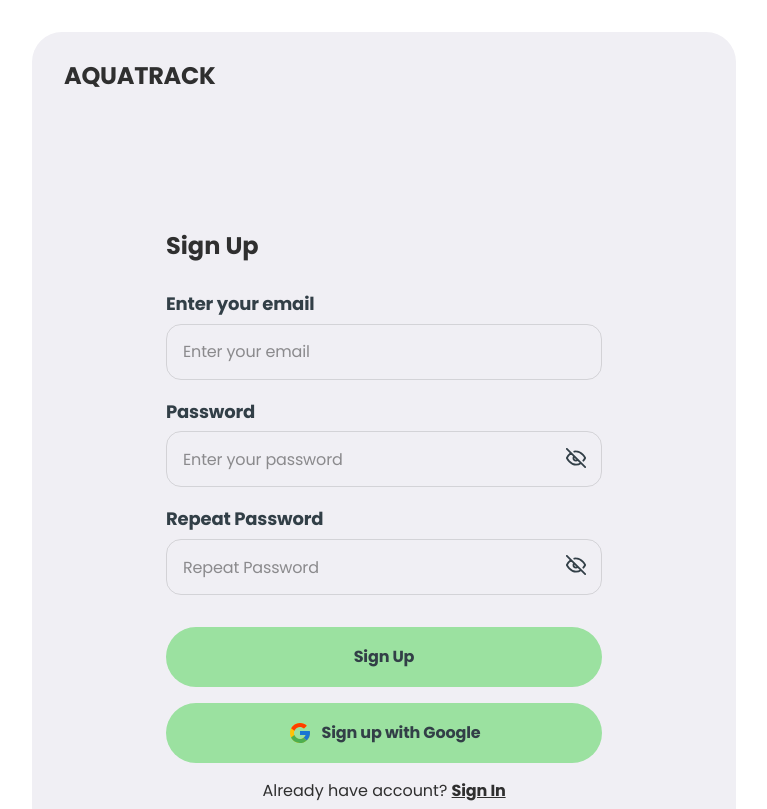
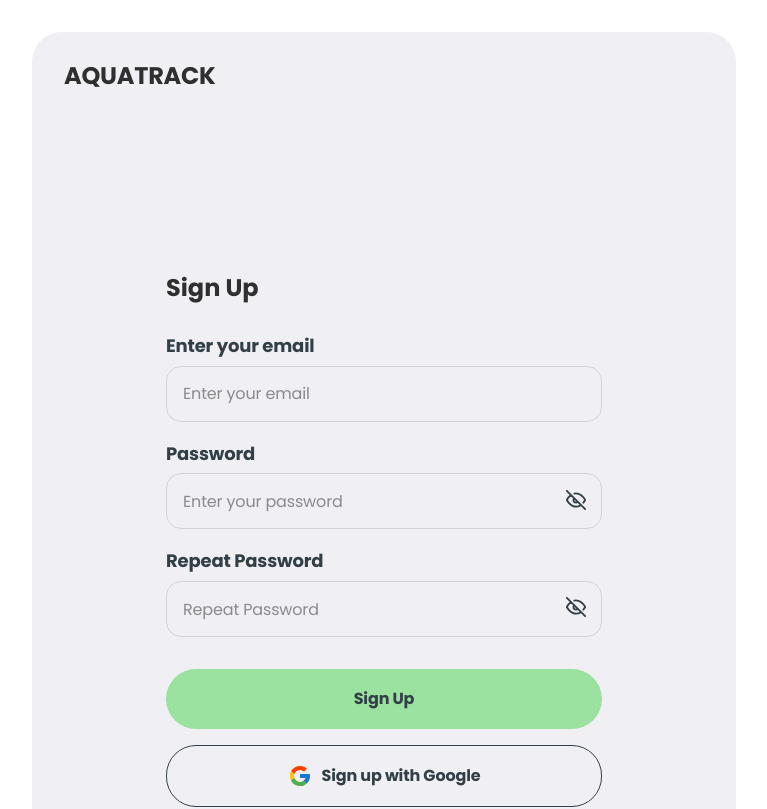
Before and after one commit to VPresich/aqua-react, a React (Vite) app: page /signup in a window 1280 px wide. Shown: the top 809 px of the page, without its empty margins (256-1023 px from the left). Built offline with nearby package versions, Linux system fonts and the light colour scheme; no server answers.

Commit message:
Added signin operation

```diff
--- a/src/components/GoogleButton/GoogleButton.jsx
+++ b/src/components/GoogleButton/GoogleButton.jsx
@@ -14,7 +14,6 @@ export default function GoogleButton({ text = "googleButton.googleInBtn" }) {
     dispatch(fetchOAuthUrl())
       .unwrap()
       .then((response) => {
-        // console.log("OAuth URL fetched successfully:", response.data.url);
         if (response.data.url) window.location.assign(response.data.url);
       })
       .catch((error) => {
@@ -24,13 +23,9 @@ export default function GoogleButton({ text = "googleButton.googleInBtn" }) {
 
   return (
     <React.Fragment>
-      <button
-        type="button"
-        onClick={googleLoginClick}
-        className={s.googleButton}
-      >
-        <FcGoogle className={s.googleIcon} />
-        <span className={s.googleText}>{t(text)}</span>
+      <button type="button" onClick={googleLoginClick} className={s.button}>
+        <FcGoogle className={s.icon} />
+        <span className={s.text}>{t(text)}</span>
       </button>
     </React.Fragment>
   );
--- a/src/components/GoogleButton/GoogleButton.module.css
+++ b/src/components/GoogleButton/GoogleButton.module.css
@@ -1,4 +1,4 @@
-.googleButton {
+.button {
   display: flex;
   align-items: center;
   justify-content: center;
@@ -10,15 +10,19 @@
   line-height: 18px;
   letter-spacing: -0.01em;
   color: var(--color-darkblue);
-  background-color: var(--color-lightgreen);
-  transition: background-color 0.5s;
+  border: 1.5px solid var(--color-darkblue);
+  background-color: transparent;
+  transition: background-color var(--animation), color var(--animation),
+    border-color var(--animation);
 }
 
-.googleButton:hover {
-  background-color: var(--color-lightgreenhover);
+.button:hover {
+  background-color: transparent;
+  color: var(--color-lightgreenhover);
+  border-color: var(--color-lightgreenhover);
 }
 
-.googleIcon {
+.icon {
   font-size: 24px;
 }
 
@@ -27,7 +31,7 @@
 }
 
 @media (min-width: 768px) {
-  .googleButton {
+  .button {
     padding: 18px;
     font-size: 16px;
     line-height: 24px;
--- a/src/components/SigninForm/SigninForm.jsx
+++ b/src/components/SigninForm/SigninForm.jsx
@@ -1,97 +1,164 @@
-import { useTranslation } from "react-i18next";
-import { useDispatch } from "react-redux";
-import { useState } from "react";
-import { useForm } from "react-hook-form";
+// import { useTranslation } from "react-i18next";
+// import { useDispatch } from "react-redux";
+// import { useState } from "react";
+// import { useForm } from "react-hook-form";
+// import { yupResolver } from "@hookform/resolvers/yup";
+// import * as Yup from "yup";
+// import InputField from "../InputField/InputField";
+// import PasswordField from "../PasswordField/PasswordField";
+// import FormFooter from "../FormFooter/FormFooter";
+// import GoogleButton from "../GoogleButton/GoogleButton";
+// import { signIn } from "../../redux/user/userOps";
+
+// import s from "./SigninForm.module.css";
+// export default function SigninForm() {
+//   const dispatch = useDispatch();
+//   const { t } = useTranslation();
+//   const [serverError, setServerError] = useState("");
+//   const validationSchema = createValidationSchema(t);
+//   const {
+//     register,
+//     handleSubmit,
+//     reset,
+//     formState: { errors },
+//   } = useForm({
+//     resolver: yupResolver(validationSchema),
+//   });
+
+//   const onSubmit = async (data) => {
+//     try {
+//       await dispatch(signIn(data)).unwrap();
+//       reset();
+//       setServerError("");
+//     } catch (error) {
+//       console.error("Sign in error:", error);
+//       setServerError(
+//         error.message ||
+//           "Please check your password and account name and try again."
+//       );
+//     }
+//   };
+
+//   return (
+//     <div className={s.SignInContainer}>
+//       <form className={s.form} onSubmit={handleSubmit(onSubmit)} noValidate>
+//         <h2 className={s.signInTitle}>{t("signInPage.signIn")}</h2>
+//         <InputField
+//           id="email"
+//           label={t("signInPage.email")}
+//           type="email"
+//           placeholder={t("signInPage.emailPlaceholder")}
+//           error={errors.email?.message}
+//           register={register("email")}
+//         />
+//         <PasswordField
+//           id="password"
+//           label={t("signInPage.password")}
+//           placeholder={t("signInPage.passwordPlaceholder")}
+//           error={errors.password?.message}
+//           register={register("password")}
+//         />
+//         {serverError && <p className={s.error}>{serverError}</p>}
+//         <button type="submit" className={s.button}>
+//           {t("signInPage.signIn")}
+//         </button>
+//         <GoogleButton />
+//         <FormFooter
+//           text={t("signInPage.dontAccount")}
+//           linkText={t("signInPage.signUp")}
+//           linkHref="/signup"
+//         />
+//         <FormFooter
+//           text={t("signInPage.forgotPassword")}
+//           linkText={t("signInPage.renew")}
+//           linkHref="/reset-pwd"
+//         />
+//       </form>
+//     </div>
+//   );
+// }
+
+import { useForm, FormProvider, Controller } from "react-hook-form";
 import { yupResolver } from "@hookform/resolvers/yup";
-import * as Yup from "yup";
-import InputField from "../InputField/InputField";
-import PasswordField from "../PasswordField/PasswordField";
+import Input from "../Input/Input";
 import FormFooter from "../FormFooter/FormFooter";
 import GoogleButton from "../GoogleButton/GoogleButton";
-import { signIn } from "../../redux/user/userOps";
+import { signinFormSchema } from "../../helpers/formsValidation/siginFormSchema";
+import { useTranslation } from "react-i18next";
+import { errNotify } from "../../helpers/notification";
+import css from "./SigninForm.module.css";
 
-import s from "./SigninForm.module.css";
+export default function SigninForm({ handleSignin }) {
+  const { t } = useTranslation();
 
-const createValidationSchema = (t) =>
-  Yup.object().shape({
-    email: Yup.string()
-      .email(t("signInPage.emailSpanError")) // "Invalid email address"
-      .matches(
-        /^[a-zA-Z0-9._%+-]+@[a-zA-Z0-9.-]+\.[a-zA-Z]{2,}$/,
-        t("validation.emailValid") // "Email must be a valid address"
-      )
-      .min(5, t("validation.emailShort")) // "Email is too short"
-      .max(50, t("validation.emailLong")) // "Email is too long"
-      .required(t("validation.emailRequired")), // "Email is required"
-    password: Yup.string()
-      .min(8, t("signInPage.passwordSpanError")) // "Password is too short"
-      .max(50, t("validation.passwordLong"))
-      .required(t("validation.passwordRequired")), // "Password is required"
+  const methods = useForm({
+    resolver: yupResolver(signinFormSchema(t)),
+    defaultValues: {
+      email: "",
+      password: "",
+    },
   });
 
-export default function SigninForm() {
-  const dispatch = useDispatch();
-  const { t } = useTranslation();
-  const [serverError, setServerError] = useState("");
-  const validationSchema = createValidationSchema(t);
-  const {
-    register,
-    handleSubmit,
-    reset,
-    formState: { errors },
-  } = useForm({
-    resolver: yupResolver(validationSchema),
-  });
+  const { handleSubmit } = methods;
 
-  const onSubmit = async (data) => {
+  const onSubmit = async (values) => {
     try {
-      await dispatch(signIn(data)).unwrap();
-      reset();
-      setServerError("");
+      await handleSignin(values);
     } catch (error) {
-      console.error("Sign in error:", error);
-      setServerError(
-        error.message ||
-          "Please check your password and account name and try again."
-      );
+      errNotify(error.message);
     }
   };
 
   return (
-    <div className={s.SignInContainer}>
-      <form className={s.form} onSubmit={handleSubmit(onSubmit)} noValidate>
-        <h2 className={s.signInTitle}>{t("signInPage.signIn")}</h2>
-        <InputField
-          id="email"
+    <FormProvider {...methods}>
+      <div className={css.container}>
+        <form onSubmit={handleSubmit(onSubmit)} className={css.form}>
+          <h2 className={CSSFontFaceRule.title}>{t("signInPage.signIn")}</h2>
+
+          <div className={css.inputs}>
+            <Controller
+              name="email"
+              control={methods.control}
+              render={({ field }) => (
+                <Input
+                  {...field}
                   label={t("signInPage.email")}
-          type="email"
                   placeholder={t("signInPage.emailPlaceholder")}
-          error={errors.email?.message}
-          register={register("email")}
+                  type="text"
+                  autoComplete="email"
+                  isLarge={true}
                 />
-        <PasswordField
-          id="password"
+              )}
+            />
+            <Controller
+              name="password"
+              control={methods.control}
+              render={({ field }) => (
+                <Input
+                  {...field}
                   label={t("signInPage.password")}
                   placeholder={t("signInPage.passwordPlaceholder")}
-          error={errors.password?.message}
-          register={register("password")}
+                  type="password"
+                  autoComplete="new-password"
+                  isLarge={true}
                 />
-        {serverError && <p className={s.error}>{serverError}</p>}
-        <button type="submit" className={s.button}>
+              )}
+            />
+          </div>
+          <div className={css.buttons}>
+            <button type="submit" className={css.button}>
               {t("signInPage.signIn")}
             </button>
-        <GoogleButton />
+            <GoogleButton text={t("googleButton.googleInBtn")} />
+
             <FormFooter
               text={t("signInPage.dontAccount")}
               linkText={t("signInPage.signUp")}
               linkHref="/signup"
             />
-        <FormFooter
-          text={t("signInPage.forgotPassword")}
-          linkText={t("signInPage.renew")}
-          linkHref="/reset-pwd"
-        />
+          </div>
         </form>
       </div>
+    </FormProvider>
   );
 }
--- a/src/components/SigninForm/SigninForm.module.css
+++ b/src/components/SigninForm/SigninForm.module.css
@@ -1,34 +1,40 @@
-.SignInContainer {
-  position: relative;
+.container {
   background-color: var(--color-lightgray);
+  height: 780px;
   width: 100%;
   height: 100%;
-  /* height: 790px; */
-  padding: 220px 16px;
+  padding: 138px 16px;
   border-radius: 30px;
-}
-
-.signInTitle {
-  font-size: 32px;
-  color: var(--color-darkblue);
-  margin-bottom: 16px;
 }
 
 .form {
   display: flex;
   flex-direction: column;
-  margin: 0 auto;
-  border-radius: 30px;
-  gap: 12px;
+  gap: 32px;
 }
 
-.error {
-  font-size: 12px;
-  color: #ff4d4f;
+.title {
+  font-size: 32px;
+  line-height: 100%;
+  letter-spacing: -0.01em;
+  color: var(--color-darkblue);
+}
+
+.inputs {
+  display: flex;
+  flex-direction: column;
+  gap: 16px;
+}
+
+.buttons {
+  display: flex;
+  flex-direction: column;
+  gap: 16px;
 }
 
 .button {
-  padding: 16px;
+  width: 100%;
+  height: 50px;
   border-radius: 30px;
   font-size: 14px;
   font-weight: 700;
@@ -36,7 +42,10 @@
   letter-spacing: -0.01em;
   color: var(--color-darkblue);
   background-color: var(--color-lightgreen);
-  margin-top: 16px;
+  cursor: pointer;
+  display: flex;
+  justify-content: center;
+  align-items: center;
   transition: background-color 0.5s;
 }
 
@@ -44,51 +53,37 @@
   background-color: var(--color-lightgreenhover);
 }
 
-.googleButton {
-  display: flex;
-  align-items: center;
-  justify-content: center;
-  gap: 10px;
-  padding: 13px;
-  border-radius: 30px;
-  font-size: 14px;
-  font-weight: 700;
-  line-height: 18px;
-  letter-spacing: -0.01em;
-  color: var(--color-darkblue);
-  background-color: var(--color-lightgreen);
-}
-
-.googleIcon {
-  font-size: 24px;
-}
-
 @media (min-width: 768px) {
-  .SignInContainer {
+  .container {
     width: 704px;
-
-    padding: 281px 134px;
-  }
-  .signInTitle {
-    font-size: 36px;
-  }
-  .button {
-    padding: 18px;
-    font-size: 16px;
-    line-height: 24px;
+    padding: 131px 134px;
   }
 
-  .googleButton {
-    padding: 18px;
+  .title {
+    font-size: 36px;
+    line-height: 106%;
+  }
+
+  .inputs {
+    gap: 20px;
+  }
+
+  .button {
+    height: 60px;
     font-size: 16px;
-    line-height: 24px;
+    line-height: 150%;
   }
 }
 
 @media (min-width: 1440px) {
-  .SignInContainer {
+  .container {
     width: 672px;
     height: 735px;
-    padding: 169px 118px;
+    padding: 131px 118px;
+  }
+
+  .title {
+    font-size: 36px;
+    line-height: 106%;
   }
 }
--- a/src/components/SignupForm/SignupForm.jsx
+++ b/src/components/SignupForm/SignupForm.jsx
@@ -36,7 +36,7 @@ export default function SignupForm({ handleSignup }) {
     <FormProvider {...methods}>
       <div className={css.container}>
         <form onSubmit={handleSubmit(onSubmit)} className={css.form}>
-          <h2 className={CSSFontFaceRule.title}>Sign Up</h2>
+          <h2 className={CSSFontFaceRule.title}> {t("signUpPage.signUp")}</h2>
 
           <div className={css.inputs}>
             <Controller
@@ -86,7 +86,7 @@ export default function SignupForm({ handleSignup }) {
             <button type="submit" className={css.button}>
               {t("signUpPage.signUp")}
             </button>
-            <GoogleButton text="googleButton.googleUpBtn" />
+            <GoogleButton text={t("googleButton.googleUpBtn")} />
 
             <FormFooter
               text={t("signUpPage.textAlready")}
--- a/src/components/SignupForm/SignupForm.module.css
+++ b/src/components/SignupForm/SignupForm.module.css
@@ -2,7 +2,7 @@
   background-color: var(--color-lightgray);
   width: 100%;
   height: 100%;
-  padding: 170px 16px;
+  padding: 136px 16px;
   border-radius: 30px;
 }
 
@@ -55,7 +55,7 @@
 @media (min-width: 768px) {
   .container {
     width: 704px;
-    padding: 200px 134px;
+    padding: 242px 134px;
   }
 
   .title {
@@ -78,7 +78,7 @@
   .container {
     width: 672px;
     height: 735px;
-    padding: 120px 118px 100px 118px;
+    padding: 93px 118px 92px 118px;
   }
 
   .title {
--- /dev/null
+++ b/src/helpers/formsValidation/siginFormSchema.js
@@ -0,0 +1,36 @@
+import * as Yup from "yup";
+
+export const signinFormSchema = (t) =>
+  Yup.object().shape({
+    email: Yup.string()
+      .email(t("signInPage.emailSpanError"))
+      .matches(
+        /^[a-zA-Z0-9._%+-]+@[a-zA-Z0-9.-]+\.[a-zA-Z]{2,}$/,
+        t("validation.emailValid")
+      )
+      .min(5, t("validation.emailShort"))
+      .max(50, t("validation.emailLong"))
+      .required(t("validation.emailRequired")),
+
+    password: Yup.string()
+      .min(8, t("signInPage.passwordSpanError"))
+      .max(50, t("validation.passwordLong"))
+      .required(t("validation.passwordRequired")),
+  });
+
+//   export const signinFormSchema = (t) =>
+//     Yup.object().shape({
+//       email: Yup.string()
+//         .email("Invalid email address")
+//         .matches(
+//           /^[a-zA-Z0-9._%+-]+@[a-zA-Z0-9.-]+\.[a-zA-Z]{2,}$/,
+//           "Email must be a valid address"
+//         )
+//         .min(5, "Email is too short")
+//         .max(50, "Email is too long")
+//         .required("Email is required"),
+//       password: Yup.string()
+//         .min(8, "Password is too short")
+//         .max(50, "Password is too long")
+//         .required("Password is required"),
+//     });
--- a/src/pages/SignInPage/SignInPage.jsx
+++ b/src/pages/SignInPage/SignInPage.jsx
@@ -1,16 +1,34 @@
+import { useDispatch } from "react-redux";
+import { useNavigate } from "react-router-dom";
 import DocumentTitle from "../../components/DocumentTitle";
 import { Page } from "../../components/Page/Page";
 import SigninForm from "../../components/SigninForm/SigninForm";
 import AdvantagesSection from "../../components/AdvantagesSection/AdvantagesSection";
+import { signIn } from "../../redux/user/userOps";
+import { errNotify, successNotify } from "../../helpers/notification";
 import css from "./SignInPage.module.css";
 
 export default function SignInPage() {
+  const dispatch = useDispatch();
+  const navigate = useNavigate();
+
+  const handleSignin = async (values) => {
+    try {
+      await dispatch(signIn(values)).unwrap();
+      successNotify("Sign in is successful!");
+      navigate("/tracker");
+    } catch (error) {
+      errNotify("Sign in failed. Please try again.");
+      throw new Error("Sign in failed: " + error.message);
+    }
+  };
+
   return (
     <>
       <DocumentTitle>SignIn Page</DocumentTitle>
       <Page>
         <div className={css.container}>
-          <SigninForm />
+          <SigninForm handleSignin={handleSignin} />
           <AdvantagesSection />
         </div>
       </Page>
--- a/src/pages/SignUpPage/SignUpPage.jsx
+++ b/src/pages/SignUpPage/SignUpPage.jsx
@@ -12,7 +12,7 @@ export default function SignUpPage() {
   const dispatch = useDispatch();
   const navigate = useNavigate();
 
-  const handleSinup = async (values) => {
+  const handleSignup = async (values) => {
     try {
       await dispatch(signUp(values)).unwrap();
       successNotify("Registration is successful!");
@@ -36,7 +36,7 @@ export default function SignUpPage() {
       <DocumentTitle>SignUp Page</DocumentTitle>
       <Page>
         <div className={css.container}>
-          <SignupForm handleSignup={handleSinup} />
+          <SignupForm handleSignup={handleSignup} />
           <AdvantagesSection />
         </div>
       </Page>
```
Lines whose indentation alone changed are shown as unchanged.
